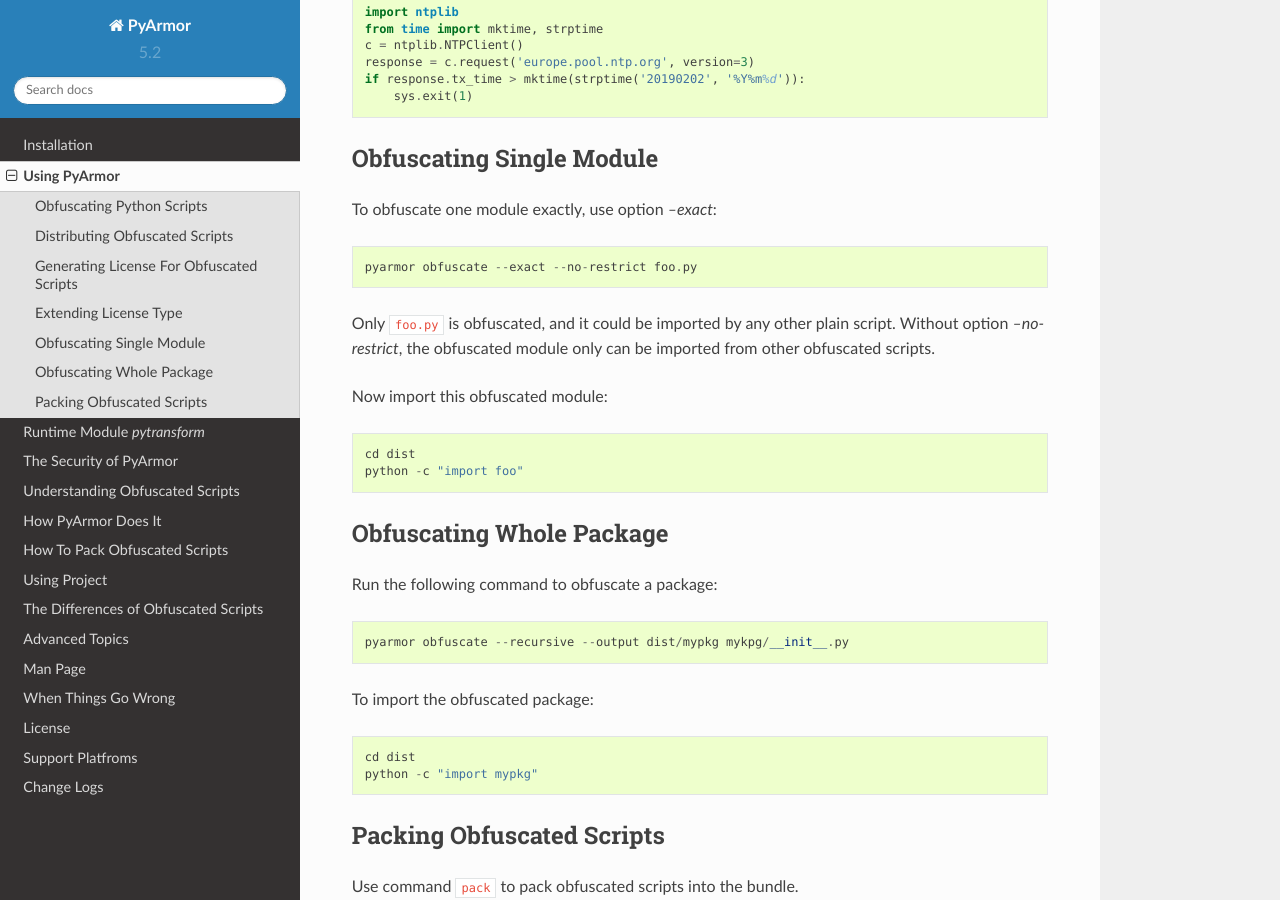
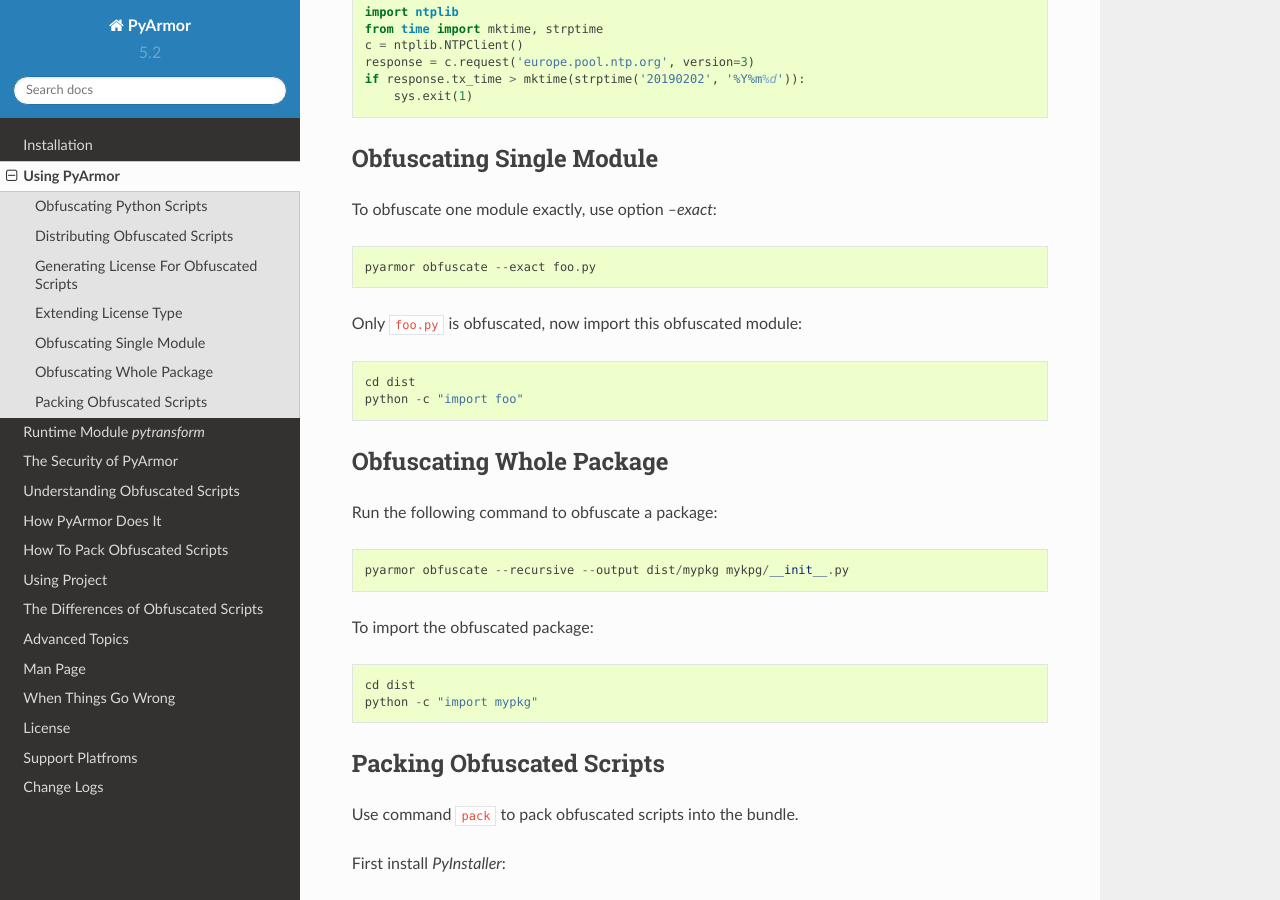
Before and after one commit to dashingsoft/pyarmor, a Sphinx documentation site: the page built from docs/usage.rst, in a window 1280 px wide and 900 px high, scrolled down 2923 px. Built offline with Sphinx 7.4.7 and the Read the Docs theme 2.0.0, drawn with Linux system fonts in a browser that asks for light colours.

Commit message:
Fix doc error

```diff
--- a/docs/usage.rst
+++ b/docs/usage.rst
@@ -139,13 +139,9 @@
 
 To obfuscate one module exactly, use option `--exact`::
 
-    pyarmor obfuscate --exact --no-restrict foo.py
+    pyarmor obfuscate --exact foo.py
 
-Only :file:`foo.py` is obfuscated, and it could be imported by any
-other plain script. Without option `--no-restrict`, the obfuscated
-module only can be imported from other obfuscated scripts.
-
-Now import this obfuscated module::
+Only :file:`foo.py` is obfuscated, now import this obfuscated module::
 
     cd dist
     python -c "import foo"
```
